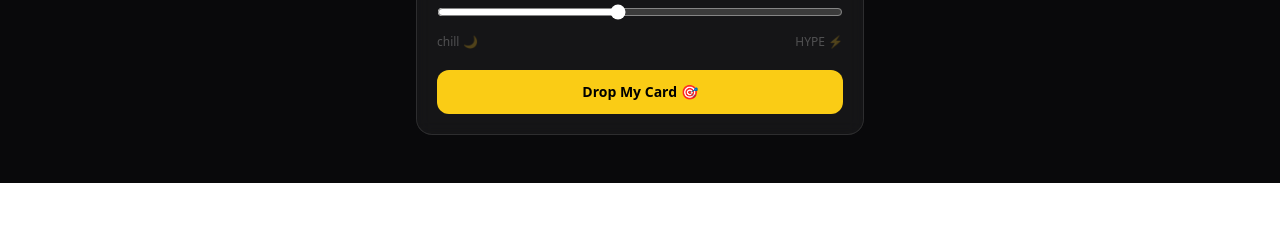
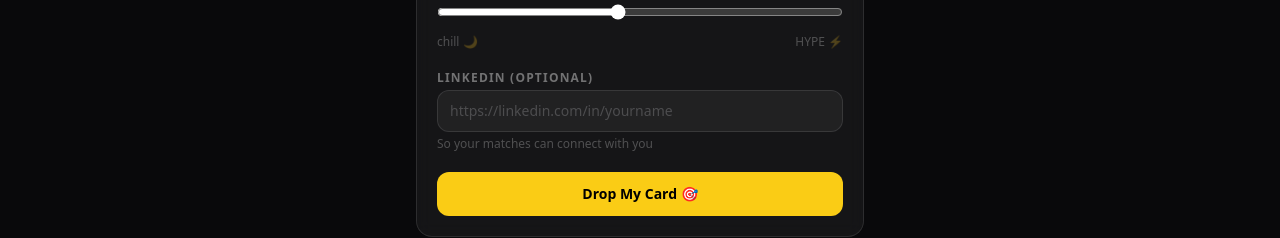
Before and after one commit to vinhbin/VibeCheck, a React (Vite) app: page /create/1 in a window 1280 px wide. Shown: the part 695-933 px from the top of the page. Before the commit the page ends 878 px from the top, so only its background shows below. Built offline with nearby package versions, Linux system fonts and the light colour scheme; no server answers.

Commit message:
feat: add optional LinkedIn field to vibe cards with profile link on matches

```diff
--- a/src/components/VibeCardForm.jsx
+++ b/src/components/VibeCardForm.jsx
@@ -43,6 +43,7 @@
     need:    initial.need    ?? '',
     offer:   initial.offer   ?? '',
     energy:  initial.energy  ?? 5,
+    linkedin: initial.linkedin ?? '',
   })
   const [errors, setErrors]           = useState({})
   const [emojiOpen, setEmojiOpen]     = useState(false)
@@ -74,6 +75,7 @@
       need:    form.need.trim(),
       offer:   form.offer.trim(),
       energy:  form.energy,
+      linkedin: form.linkedin.trim() || null,
     })
   }
 
@@ -222,6 +224,20 @@
         </div>
       </div>
 
+      {/* LinkedIn */}
+      <Field
+        label="LinkedIn (optional)"
+        hint="So your matches can connect with you"
+      >
+        <input
+          className={inputCls(false)}
+          placeholder="https://linkedin.com/in/yourname"
+          maxLength={200}
+          value={form.linkedin}
+          onChange={e => set('linkedin', e.target.value)}
+        />
+      </Field>
+
       {/* Submit */}
       <button
         type="submit"
--- a/src/pages/Matches.jsx
+++ b/src/pages/Matches.jsx
@@ -62,7 +62,22 @@
         <div className="flex items-center gap-2">
           <span className="text-2xl">{theirCard?.emoji}</span>
           <div>
-            <p className="font-bold text-white">{theirCard?.name}</p>
+            <div className="flex items-center gap-1.5">
+              <p className="font-bold text-white">{theirCard?.name}</p>
+              {theirCard?.linkedin && (
+                <a
+                  href={theirCard.linkedin.startsWith('http') ? theirCard.linkedin : `https://${theirCard.linkedin}`}
+                  target="_blank"
+                  rel="noopener noreferrer"
+                  className="text-[#0A66C2] hover:text-[#0A66C2]/80 transition shrink-0"
+                  title="View LinkedIn profile"
+                >
+                  <svg className="w-4 h-4" viewBox="0 0 24 24" fill="currentColor">
+                    <path d="M20.447 20.452h-3.554v-5.569c0-1.328-.027-3.037-1.852-3.037-1.853 0-2.136 1.445-2.136 2.939v5.667H9.351V9h3.414v1.561h.046c.477-.9 1.637-1.85 3.37-1.85 3.601 0 4.267 2.37 4.267 5.455v6.286zM5.337 7.433a2.062 2.062 0 01-2.063-2.065 2.064 2.064 0 112.063 2.065zm1.782 13.019H3.555V9h3.564v11.452zM22.225 0H1.771C.792 0 0 .774 0 1.729v20.542C0 23.227.792 24 1.771 24h20.451C23.2 24 24 23.227 24 22.271V1.729C24 .774 23.2 0 22.222 0h.003z"/>
+                  </svg>
+                </a>
+              )}
+            </div>
             <p className="text-white/50 text-xs">{theirCard?.project}</p>
           </div>
         </div>
```
